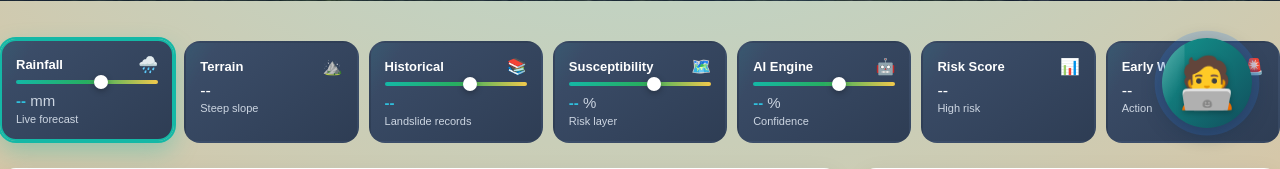
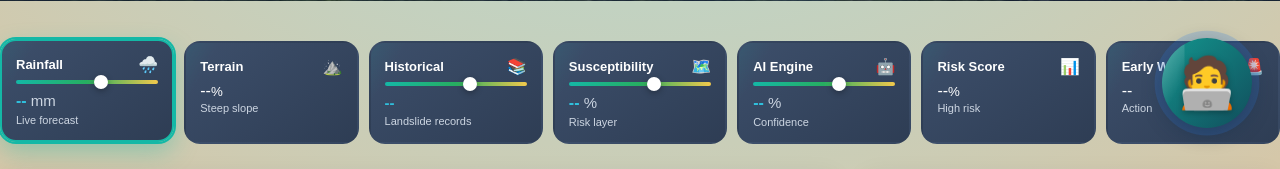
Before and after one commit to biswajit933287/landslide-warning, a Flask app: page / in a window 1280 px wide. Shown: the part 620-789 px from the top of the page. Run offline with Flask 3, Linux system fonts and the light colour scheme.

Commit message:
fix unit display

```diff
--- a/static/css/style.css
+++ b/static/css/style.css
@@ -1326,7 +1326,7 @@ body {
 .panel h2::after {
     content:"";
     position:absolute; left:0; bottom:0;
-    width: 265px; height:3px;
+    width: 255px; height:3px;
     border-radius: 4px;
     background: linear-gradient(90deg, #14b8a6, #5eead4);
 }
--- a/templates/index.html
+++ b/templates/index.html
@@ -161,7 +161,7 @@
             <span>🌧️</span>
          </div>
           <div class="card-slider"></div>
-            <div class="card-value" id="cardrainfall">-- <small>mm</small></div>
+            <div class="card-value"><span id="cardrainfall">--</span> <small>mm</small></div>
             <div class="card-label">Live forecast</div>
         </div>
 
@@ -171,7 +171,7 @@
                 <span>⛰️</span>
             </div>
             <div class="arc-gauge" id="gaugeTerrain">
-                <div class="arc-value" id="cardterrain">--</div>
+                <div class="arc-value"><span id="cardterrain">--</span><small>%</small></div>
             </div>
             <div class="card-label">Steep slope</div>
         </div>
@@ -192,7 +192,7 @@
                 <span>🗺️</span>
              </div>
             <div class="card-slider"></div>
-            <div class="card-value" id="cardsusceptibility">-- <small>%</small></div>
+            <div class="card-value"><span id="cardsusceptibility">--</span> <small>%</small></div>
             <div class="card-label">Risk layer</div>
 
         </div>
@@ -203,7 +203,7 @@
                 <span>🤖</span>
             </div>
             <div class="card-slider"></div>
-            <div class="card-value" id="cardai">-- <small>%</small></div>
+            <div class="card-value"><span id="cardai">--</span> <small>%</small></div>
             <div class="card-label">Confidence</div>
         </div>
 
@@ -213,7 +213,7 @@
                 <span>📊</span>
             </div>
             <div class="arc-gauge" id="gaugeRisk">
-            <div class="arc-value" id="cardriskscore">--</div>
+            <div class="arc-value"><span id="cardriskscore">--</span><small>%</small></div>
             </div>
             <div class="card-label">High risk</div>
         </div>
```
Also changed, not shown: landsafe.db.
